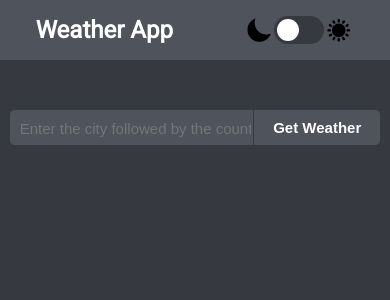
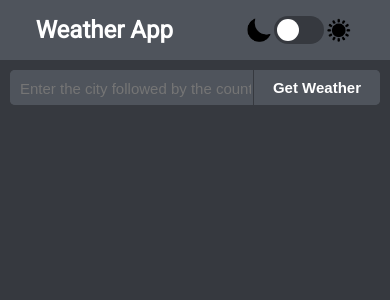
Before and after one commit to mczaba/weatherApp, a Vue app: page / in a window 390 px wide. Shown: the top 300 px of the page. Built offline with nearby package versions, Linux system fonts and the light colour scheme.

Commit message:
style update + flip when changing town

```diff
--- a/src/App.vue
+++ b/src/App.vue
@@ -144,6 +144,7 @@ export default {
             this.buttonsDisplay = true;
             this.errorDisplay = false;
             this.city = `${response.city.name}, ${response.city.country}`;
+            this.flip();
           } else {
             this.weatherDisplay = false;
             this.errorDisplay = true;
@@ -251,12 +252,12 @@ nav {
 }
 
 .inputSmall {
-  grid-column: 1/4;
+  grid-column: 2/3;
   grid-row: 1/2;
   transition: transform 0.5s ease-in-out;
 }
 .inputLarge {
-  grid-column: 1/4;
+  grid-column: 2/3;
   grid-row: 1/2;
   transform: translateY(300px);
   transition: all 0.5s ease-in-out;
@@ -325,40 +326,64 @@ nav {
   justify-content: flex-start;
 }
 
-@media screen and (max-width: 1500px){
+@media screen and (max-width: 1600px){
   .grid-container {
-    grid-template-columns: 1fr 1fr;
+    grid-template-columns: 1fr;
     grid-column-gap: 20px;
     grid-row-gap: 50px;
+    width: calc(100% - 100px);
   }
   .inputSmall, .inputLarge {
-    grid-column:1/3;
+    grid-column:1/2;
   }
   #main-container {
-    grid-column: 1/3;
+    grid-column: 1/2;
   }
   #days {
-    display: none;
+   grid-column: 1/2
   }
   .button-day {
     margin: 0;
   }
   #previous-button {
-    grid-column: 1/2;
-    grid-row: 3/4;
+    display: none;
   }
   #next-button {
-    grid-column: 2/3;
-    grid-row: 3/4;
+    display: none;
   }
 }
 
 @media screen and (max-width: 850px){
   .grid-container{
-    width: 95%;
+    width: calc(100% - 20px);
     grid-template-rows: 35px 1fr 80px;
+    grid-template-columns: 1fr 1fr;
     grid-auto-rows: min-content;
-    grid-row-gap: 30px;
+    grid-gap: 10px;
+    margin: 10px 10px 0 10px;
+  }
+
+  #main-container {
+    grid-column: 1/3;
+  }
+
+  .inputSmall, .inputLarge {
+    grid-column:1/3;
+  }
+  #days {
+    display: none;
+  }
+
+  #previous-button {
+    grid-column: 1/2;
+    grid-row: 3/4;
+    display: block;
+  }
+
+  #next-button {
+    grid-column: 2/3;
+    grid-row: 3/4;
+    display: block;
   }
 
   .widget-container {
```
Also changed, not shown: 7 other files (tests, documents, lock files or other folders).
